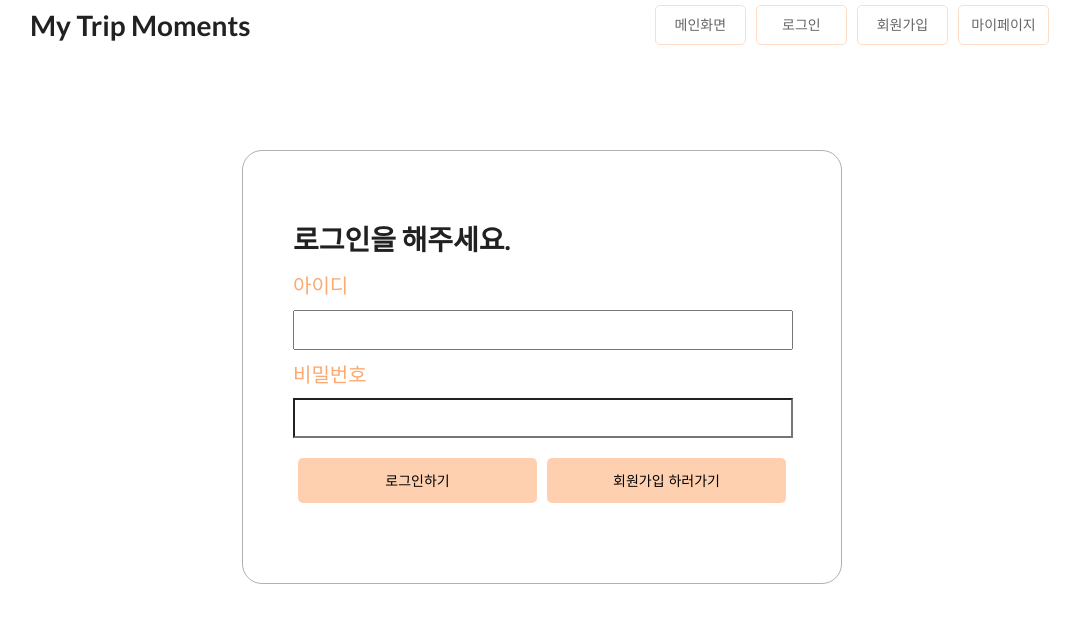
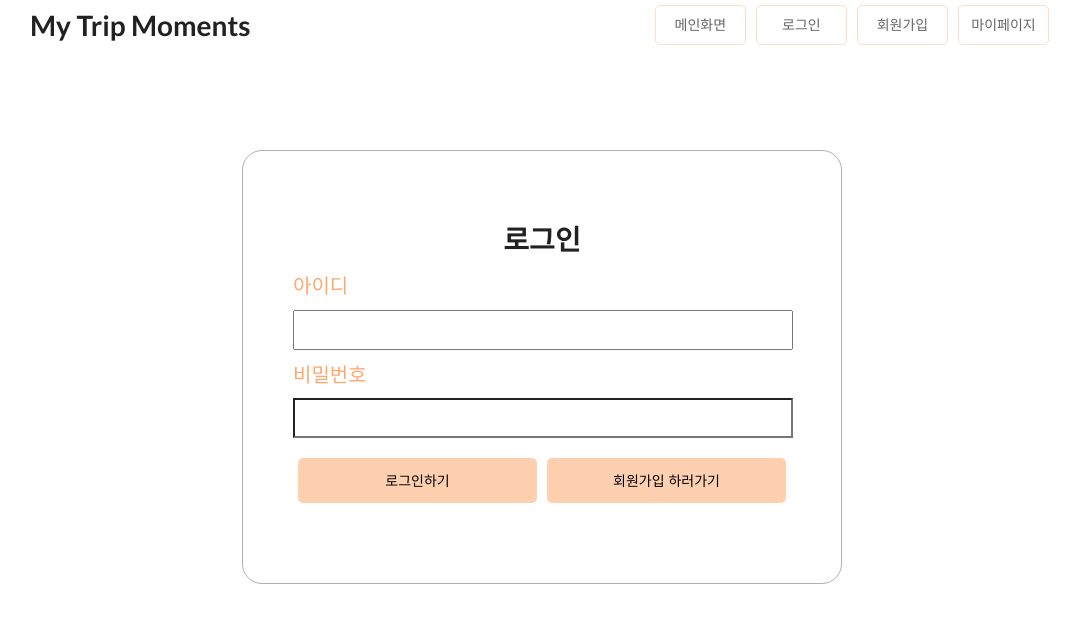
Before and after one commit to Back-to-Beginner/client, a React (Create React App) app: page /login in a window 1280 px wide. Shown: the top 622 px of the page, without its empty margins (98-1178 px from the left). Built offline with nearby package versions, Linux system fonts and the light colour scheme.

Commit message:
Update Login.js

```diff
--- a/src/pages/Login.js
+++ b/src/pages/Login.js
@@ -31,7 +31,7 @@ const Login = (props) => {
   return (
     <React.Fragment>
       <Div>
-        <h1> 로그인을 해주세요.</h1>
+        <h1 align="center"> 로그인</h1>
         <P>아이디</P>
         <Input onChange={changeId}></Input>
         <P>비밀번호</P>
@@ -46,6 +46,7 @@ const Login = (props) => {
           <Button onClick={login}>로그인하기</Button>
           <Button
             onClick={() => {
+
               history.push("/signup");
             }}
           >
```
